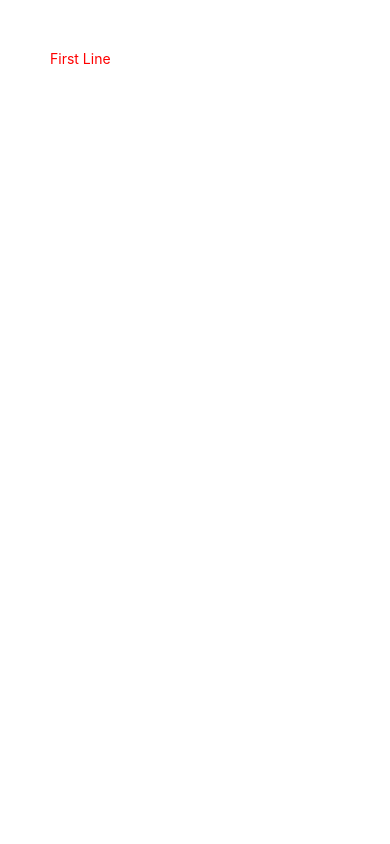
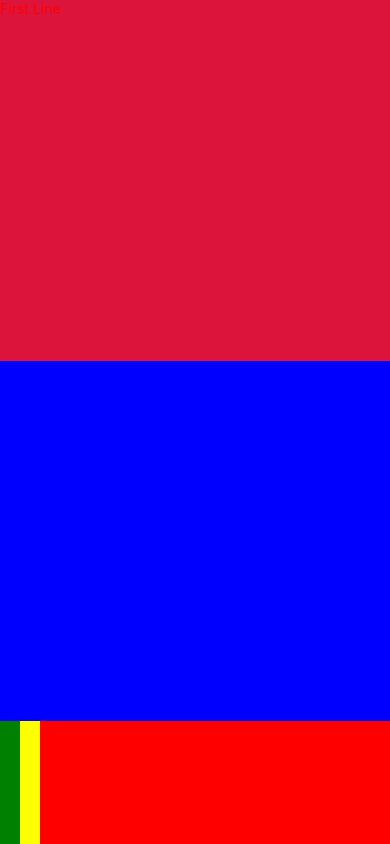
Before and after one commit to datai999/react-native-my-project, a React Native app: screen / in a window 390 px wide. Built offline with nearby package versions, Linux system fonts and the light colour scheme.

Commit message:
style widh + heigh

```diff
--- a/components/StyleSheet.js
+++ b/components/StyleSheet.js
@@ -9,16 +9,29 @@ import { StyleSheet, Text, View } from 'react-native';
 export default class MyStyleSheet extends Component {
   render() {
     return (
-      <View style={styles.container}>
-        <Text style={styles.firstText}>First Line</Text>
+      <View style={{ flex: 1 }}>
+        <View style={{ flex: 20, backgroundColor: 'crimson' }}>
+          <View style={styles.container}>
+            <Text style={styles.firstText}>First Line</Text>
+          </View>
+        </View>
+        <View style={{ flex: 20, backgroundColor: 'blue' }}></View>
+        {/* first render */}
+        <View style={{ height: 123, backgroundColor: 'red' }}>
+          <View style={{ flex: 1, flexDirection: 'row', }}>
+            <View style={{ width: 20, backgroundColor: 'green' }}></View>
+            <View style={{ width: 20, backgroundColor: 'yellow' }}></View>
+          </View>
+        </View>
       </View>
+
     )
   }
 }
 
 const styles = StyleSheet.create({
   container: {
-    margin: 50,
+    // margin: 50,
   },
   firstText: {
     color: 'red'
```
